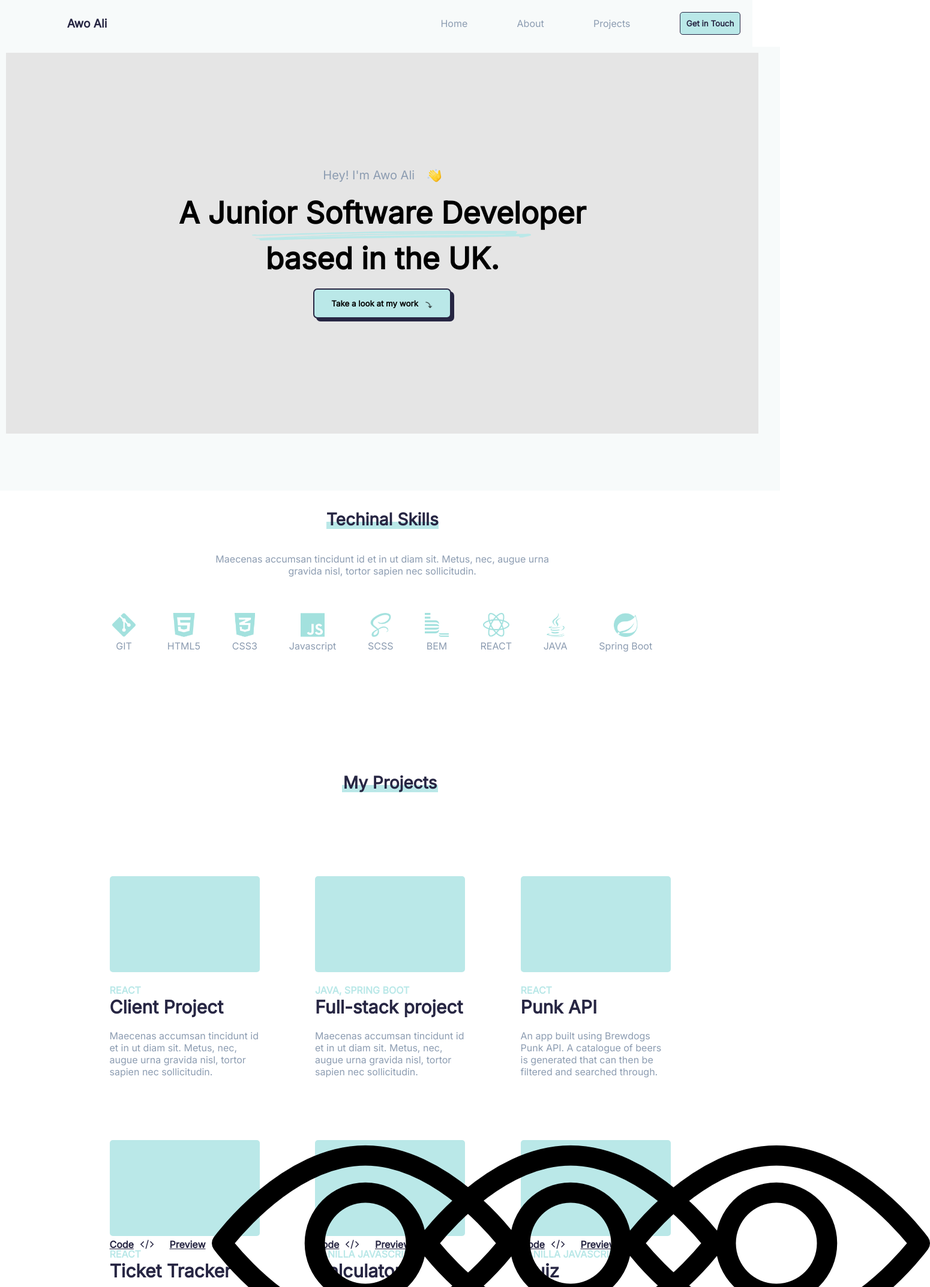
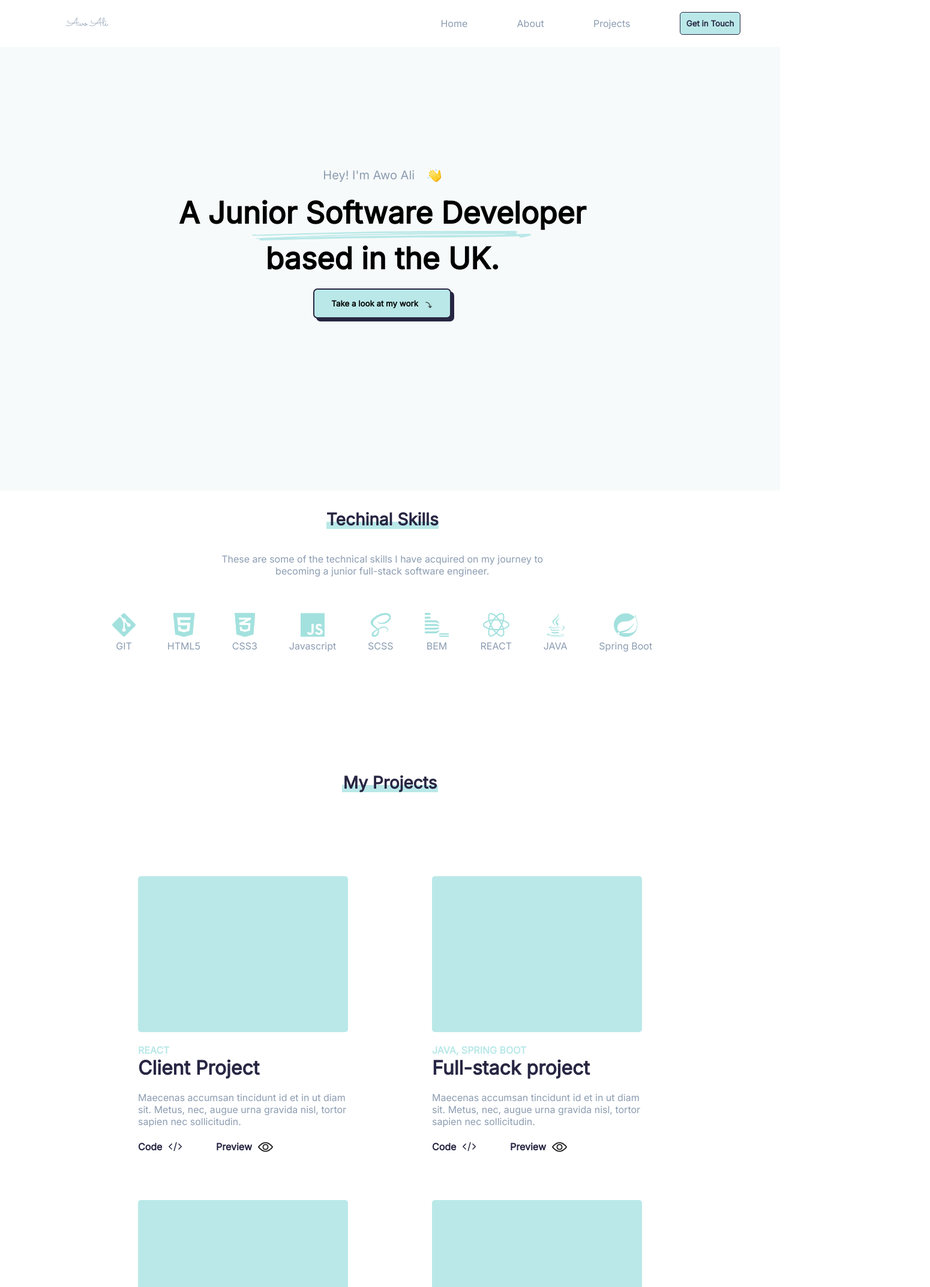
Before and after one commit to awo-ali/portfolio, a React (Create React App) app: page / in a window 1280 px wide. Shown: the top 2146 px of the page at 60% size, 1550 px wide, since content can reach past the window. Built offline with nearby package versions, Linux system fonts and the light colour scheme.

Commit message:
small fixes

```diff
--- a/src/components/About/About.scss
+++ b/src/components/About/About.scss
@@ -6,6 +6,7 @@
   height: 800px;
   padding: 20px;
   margin: 70px;
+  background: #F7FAFA;
 
   &__content {
     padding: 20px;
--- a/src/components/Home/Home.scss
+++ b/src/components/Home/Home.scss
@@ -1,7 +1,8 @@
 .home {
   height: 635px;
   width: 98vw;
-  background: #E5E5E5;
+  // background: #E5E5E5;
+  background: #F7FAFA;
 
 
 //   background: #F7FAFA;
--- a/src/components/Project/Project.scss
+++ b/src/components/Project/Project.scss
@@ -1,12 +1,12 @@
 .project {
 // border: 2px solid black;
-width: 250px;
-height: 400px;
+width: 350px;
+height: 500px;
 margin: 20px;
 
   &__screenshot {
-    height: 160px;
-    width: 250px;
+    height: 260px;
+    width: 350px;
     background: #bae8e8;
     border-radius: 5px;
   }
@@ -28,7 +28,7 @@ margin: 20px;
 
   &__title {
     color: #272643;
-    font-size: 30px;
+    font-size: 32px;
   }
 
   &__description {
@@ -45,7 +45,7 @@ margin: 20px;
   &__links-styling {
     display: flex;
     align-items: center;
-    width: 100px;
+    width: 130px;
     display: flex;
   }
   &__link {
@@ -53,22 +53,12 @@ margin: 20px;
     font-size: 16px;
     font-weight: 600;
     padding-right: 10px;
+    text-decoration:none;
   }
 
   &__eye {
-    position: relative;
-    top: 0;
-    left: 0;
+   height: 25px;
+   width: 25px;
   }
 
-  &__eye-1 {
-    position: relative;
-    top: 0;
-    left: 0;
-  }
-  &__eye-2 {
-    position: absolute;
-    top: 4px;
-    left: 7px;
-  }
 }
--- a/src/components/Skills/Skills.jsx
+++ b/src/components/Skills/Skills.jsx
@@ -14,7 +14,7 @@ const Skills = () => {
   return (
     <div className="skills">
         <h1 className="skills__title">Techinal Skills</h1>
-        <p className="skills__description">Maecenas accumsan tincidunt id et in ut diam sit. Metus, nec, augue urna gravida nisl, tortor sapien nec sollicitudin.</p>
+        <p className="skills__description">These are some of the technical skills I have acquired on my journey to becoming a junior full-stack software engineer.</p>
      <div className="skills__list">
         <div className="skills__block">
             <img className="skills__icons" src={GIT} alt="" />
--- a/src/containers/Main/Main.jsx
+++ b/src/containers/Main/Main.jsx
@@ -4,7 +4,6 @@ import Home from "../../components/Home/Home";
 import Skills from "../../components/Skills/Skills";
 import Footer from "../../components/Footer/Footer";
 import About from "../../components/About/About"
-// import Project from "../../components/Project/Project";
 import ProjectList from "../../components/ProjectList/ProjectList";
 
 
@@ -13,7 +12,6 @@ const Main = ({projects}) => {
     <div className="main">
       <Home/>
       <Skills/>
-      {/* <Project/> */}
       <ProjectList projects={projects}/>
       <About/>
       <Footer/>
--- a/src/containers/Navbar/Navbar.jsx
+++ b/src/containers/Navbar/Navbar.jsx
@@ -4,7 +4,7 @@ import "./Navbar.scss";
 const Navbar = () => {
   return (
     <div className="navbar">
-      <div className="navbar__logo">Awo Ali</div>
+      <span className="navbar__logo">Awo Ali</span>
       <ul className="navbar__links">
         <li>
           <a className="navbar__links-styling" href="#home">
--- a/src/containers/Navbar/Navbar.scss
+++ b/src/containers/Navbar/Navbar.scss
@@ -1,8 +1,10 @@
+@import url("https://fonts.googleapis.com/css2?family=Sacramento&display=swap");
+
 .navbar{
     width: 98%;
     height: 80px;
 //   background: #E5E5E5;
-background: #F7FAFA;
+// background: #F7FAFA;
     // border: 2px solid red;
     display: flex;
     justify-content: space-between;
@@ -14,9 +16,12 @@ background: #F7FAFA;
         display: flex;
         align-items: center;
         justify-content: center;
-        font-weight: 700;
+        // font-weight: 700;
+        font-family: Sacramento, cursive;
+        font-weight: lighter;
         font-size: larger;
-        color: #272643;
+        // color: #272643;
+        color: #8C9CB1;
     }
 
     &__links{
```
